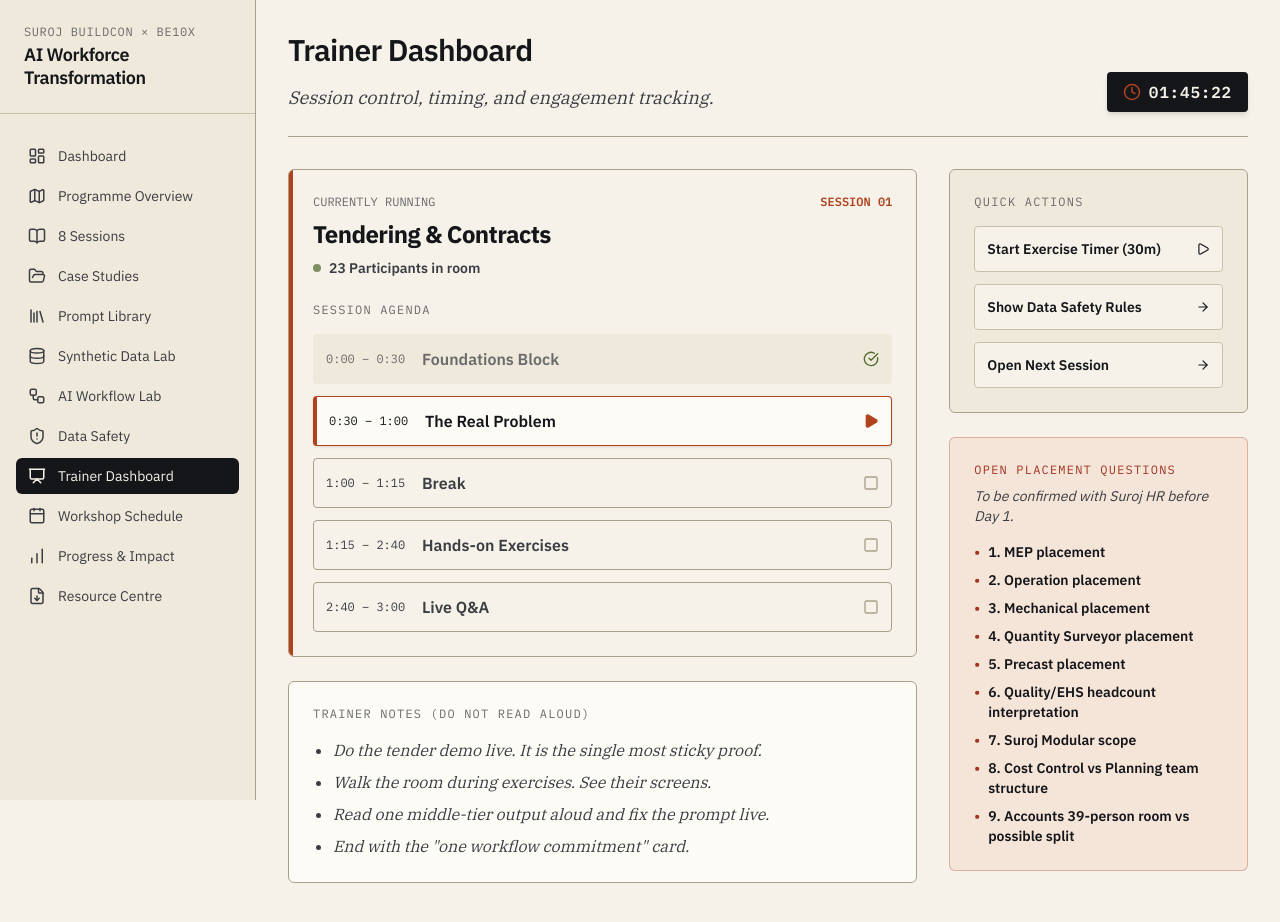
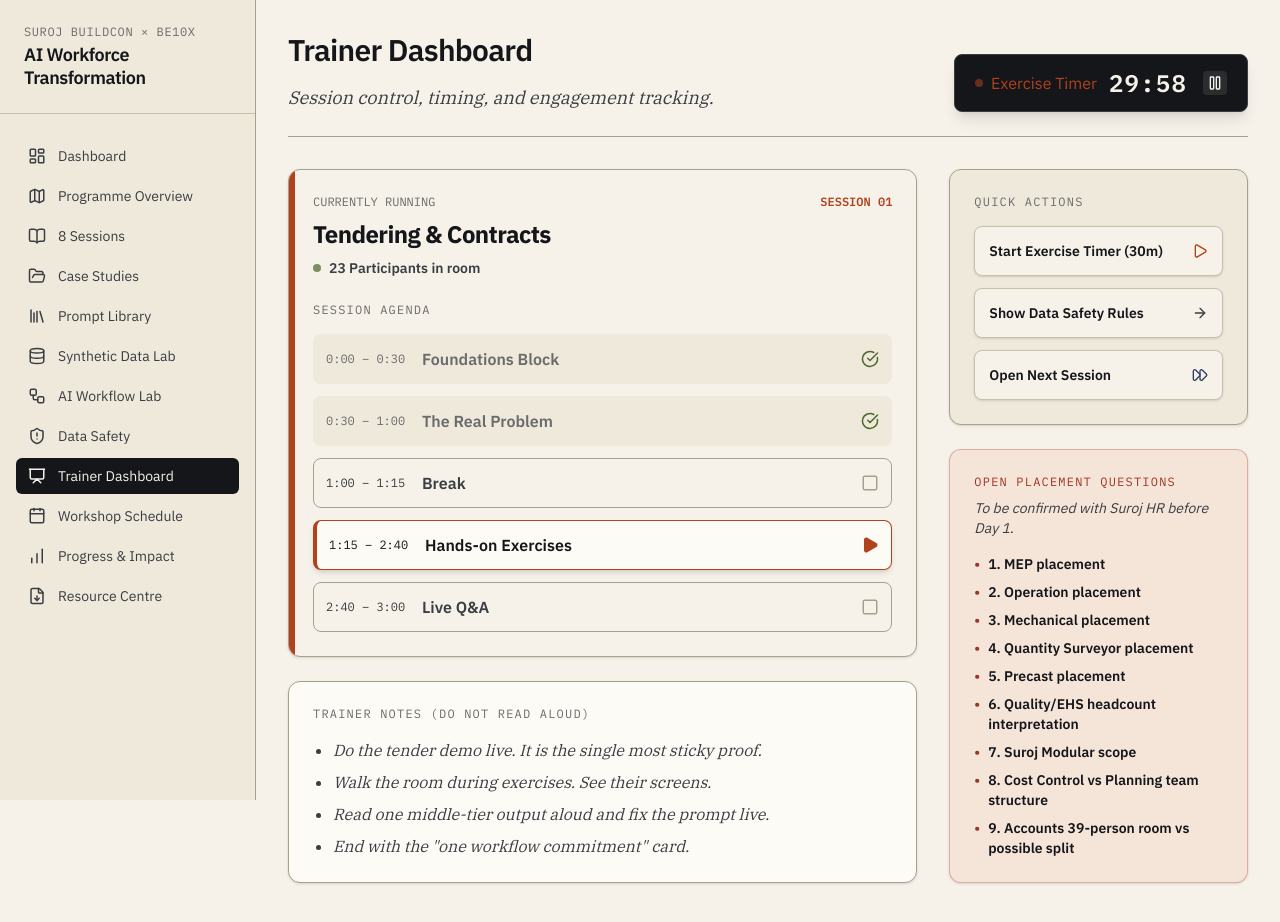
Before and after one commit to pruthvirajtarode/SUROJ-AI-WORKFORCE, a React (Vite) app: page /trainer in a window 1280 px wide. Both pictures are taken after a click on the button "Start Exercise Timer (30m)". Shown: the top 922 px of the page. Built offline with nearby package versions, Linux system fonts and the light colour scheme.

Commit message:
Fix interactiveness of Trainer Dashboard and Case Studies

```diff
--- a/src/pages/CaseStudies.tsx
+++ b/src/pages/CaseStudies.tsx
@@ -1,4 +1,5 @@
 import React from 'react';
+import { Link } from 'react-router-dom';
 import { ArrowRight, BookOpen, AlertTriangle, Lightbulb, TrendingUp } from 'lucide-react';
 import { motion } from 'framer-motion';
 
@@ -126,7 +127,7 @@ const CaseStudies = () => {
                 </div>
               </div>
 
-              <div className="bg-paper-2 border-t border-rule-2 p-5 flex justify-between items-center group cursor-pointer hover:bg-paper-3 transition-colors">
+              <Link to="/workflow-lab" className="bg-paper-2 border-t border-rule-2 p-5 flex justify-between items-center group cursor-pointer hover:bg-paper-3 transition-colors block">
                 <div className="flex items-center text-sm font-bold text-ink-2 group-hover:text-ink transition-colors">
                   <BookOpen size={16} className="mr-2" />
                   View Full Workflow
@@ -137,7 +138,7 @@ const CaseStudies = () => {
                 >
                   <ArrowRight size={18} className="text-ink-2 group-hover:text-ink" />
                 </motion.div>
-              </div>
+              </Link>
             </motion.div>
           )
         })}
--- a/src/pages/TrainerDashboard.tsx
+++ b/src/pages/TrainerDashboard.tsx
@@ -1,67 +1,159 @@
-import React from 'react';
-import { Play, Square, CheckCircle, Clock } from 'lucide-react';
-import { sessions } from '../data/sessions';
+import React, { useState, useEffect } from 'react';
+import { Play, Square, CheckCircle, Clock, ArrowRight, Pause, FastForward } from 'lucide-react';
+import { useNavigate } from 'react-router-dom';
+import { motion, AnimatePresence } from 'framer-motion';
+
+const defaultAgenda = [
+  { id: 1, time: '0:00 – 0:30', name: 'Foundations Block', status: 'done' },
+  { id: 2, time: '0:30 – 1:00', name: 'The Real Problem', status: 'current' },
+  { id: 3, time: '1:00 – 1:15', name: 'Break', status: 'pending' },
+  { id: 4, time: '1:15 – 2:40', name: 'Hands-on Exercises', status: 'pending' },
+  { id: 5, time: '2:40 – 3:00', name: 'Live Q&A', status: 'pending' }
+];
 
 const TrainerDashboard = () => {
+  const navigate = useNavigate();
+  const [agenda, setAgenda] = useState(defaultAgenda);
+  const [timeLeft, setTimeLeft] = useState<number | null>(null); // In seconds
+  const [timerRunning, setTimerRunning] = useState(false);
+  const [sessionNum, setSessionNum] = useState(1);
+
+  // Timer logic
+  useEffect(() => {
+    let interval: ReturnType<typeof setInterval>;
+    if (timerRunning && timeLeft !== null && timeLeft > 0) {
+      interval = setInterval(() => {
+        setTimeLeft(prev => prev !== null ? prev - 1 : null);
+      }, 1000);
+    } else if (timeLeft === 0) {
+      setTimerRunning(false);
+    }
+    return () => clearInterval(interval);
+  }, [timerRunning, timeLeft]);
+
+  const formatTime = (seconds: number) => {
+    const m = Math.floor(seconds / 60);
+    const s = seconds % 60;
+    return `${m.toString().padStart(2, '0')}:${s.toString().padStart(2, '0')}`;
+  };
+
+  const handleStartExercise = () => {
+    setTimeLeft(30 * 60); // 30 mins
+    setTimerRunning(true);
+    // Auto-advance agenda to Exercises
+    const updated = agenda.map(item => {
+      if (item.name === 'Hands-on Exercises') return { ...item, status: 'current' };
+      if (item.status === 'current') return { ...item, status: 'done' };
+      return item;
+    });
+    setAgenda(updated);
+  };
+
+  const setAgendaStatus = (id: number, status: string) => {
+    const updated = agenda.map(item => {
+      if (item.status === 'current' && status === 'current') return { ...item, status: 'done' };
+      if (item.id === id) return { ...item, status };
+      return item;
+    });
+    setAgenda(updated);
+  };
+
   return (
-    <div className="space-y-8 pb-12 max-w-5xl">
-      <div className="border-b border-rule-2 pb-6 flex justify-between items-end">
+    <motion.div
+      initial={{ opacity: 0 }}
+      animate={{ opacity: 1 }}
+      className="space-y-8 pb-12 max-w-5xl"
+    >
+      <div className="border-b border-rule-2 pb-6 flex flex-col md:flex-row md:justify-between md:items-end gap-4">
         <div>
           <h1 className="text-3xl font-semibold mb-4">Trainer Dashboard</h1>
           <p className="text-lg text-ink-2 font-serif italic">
             Session control, timing, and engagement tracking.
           </p>
         </div>
-        <div className="bg-ink text-paper px-4 py-2 rounded flex items-center shadow-md">
-          <Clock size={18} className="mr-2 text-rust" />
-          <span className="font-mono font-bold tracking-wider">01:45:22</span>
+        <div className="bg-ink text-paper px-5 py-3 rounded-lg flex items-center shadow-lg border border-ink-2">
+          {timeLeft !== null ? (
+            <>
+              <div className="mr-3 text-rust flex items-center">
+                {timerRunning ? <div className="w-2 h-2 bg-rust rounded-full animate-pulse mr-2"></div> : null}
+                Exercise Timer
+              </div>
+              <span className={`font-mono text-2xl font-bold tracking-wider ${timeLeft < 300 ? 'text-danger' : 'text-paper'}`}>
+                {formatTime(timeLeft)}
+              </span>
+              <button
+                onClick={() => setTimerRunning(!timerRunning)}
+                className="ml-4 p-1 bg-paper/10 hover:bg-paper/20 rounded transition-colors"
+              >
+                {timerRunning ? <Pause size={16} /> : <Play size={16} />}
+              </button>
+            </>
+          ) : (
+            <>
+              <Clock size={18} className="mr-2 text-rust" />
+              <span className="font-mono text-lg font-bold tracking-wider">
+                {new Date().toLocaleTimeString([], { hour: '2-digit', minute: '2-digit' })}
+              </span>
+            </>
+          )}
         </div>
       </div>
 
       <div className="grid grid-cols-1 lg:grid-cols-3 gap-8">
         <div className="lg:col-span-2 space-y-6">
-          <div className="bg-paper border border-rule-2 rounded-md p-6 relative overflow-hidden">
-            <div className="absolute top-0 left-0 w-1 h-full bg-rust"></div>
+          <div className="bg-paper border border-rule-2 rounded-xl p-6 relative overflow-hidden shadow-sm">
+            <div className="absolute top-0 left-0 w-1.5 h-full bg-rust"></div>
             <div className="flex justify-between mb-2">
               <span className="font-mono text-xs text-ink-3 uppercase">Currently Running</span>
-              <span className="font-mono text-xs font-bold text-rust">SESSION 01</span>
+              <span className="font-mono text-xs font-bold text-rust">SESSION 0{sessionNum}</span>
             </div>
-            <h2 className="text-2xl font-bold mb-2">Tendering & Contracts</h2>
+            <h2 className="text-2xl font-bold mb-2">
+              {sessionNum === 1 ? 'Tendering & Contracts' : 'EPC Bids & Design-Build'}
+            </h2>
             <div className="flex items-center text-sm font-semibold text-ink-2 mb-6">
               <div className="w-2 h-2 bg-ok rounded-full animate-pulse mr-2"></div>
-              23 Participants in room
+              {sessionNum === 1 ? '23' : '19'} Participants in room
             </div>
 
             <div className="space-y-4">
               <h4 className="font-mono text-xs text-ink-3 tracking-widest uppercase">Session Agenda</h4>
 
               <div className="space-y-3">
-                {[
-                  { time: '0:00 – 0:30', name: 'Foundations Block', status: 'done' },
-                  { time: '0:30 – 1:00', name: 'The Real Problem', status: 'current' },
-                  { time: '1:00 – 1:15', name: 'Break', status: 'pending' },
-                  { time: '1:15 – 2:40', name: 'Hands-on Exercises', status: 'pending' },
-                  { time: '2:40 – 3:00', name: 'Live Q&A', status: 'pending' }
-                ].map((item, i) => (
-                  <div key={i} className={`flex items-center p-3 rounded border ${
-                    item.status === 'done' ? 'bg-paper-2 border-transparent text-ink-3' :
-                    item.status === 'current' ? 'bg-[#FDFBF5] border-rust border-l-4 shadow-sm' :
-                    'bg-paper border-rule-2 text-ink-2'
-                  }`}>
-                    <div className="w-24 font-mono text-xs">{item.time}</div>
-                    <div className={`flex-1 font-semibold ${item.status === 'current' ? 'text-ink' : ''}`}>{item.name}</div>
-                    <div>
-                      {item.status === 'done' && <CheckCircle size={16} className="text-ok" />}
-                      {item.status === 'current' && <Play size={16} className="text-rust fill-rust" />}
-                      {item.status === 'pending' && <Square size={16} className="text-rule-2" />}
-                    </div>
-                  </div>
-                ))}
+                <AnimatePresence>
+                  {agenda.map((item) => (
+                    <motion.div
+                      layout
+                      key={item.id}
+                      className={`flex items-center p-3 rounded-lg border transition-all cursor-pointer group ${
+                        item.status === 'done' ? 'bg-paper-2 border-transparent text-ink-3' :
+                        item.status === 'current' ? 'bg-[#FDFBF5] border-rust border-l-4 shadow-md' :
+                        'bg-paper border-rule-2 text-ink-2 hover:border-ink/50'
+                      }`}
+                      onClick={() => setAgendaStatus(item.id, item.status === 'done' ? 'pending' : 'done')}
+                    >
+                      <div className="w-24 font-mono text-xs">{item.time}</div>
+                      <div className={`flex-1 font-semibold transition-colors ${item.status === 'current' ? 'text-ink' : ''}`}>{item.name}</div>
+                      <div className="flex items-center gap-2">
+                        {item.status === 'pending' && (
+                          <button
+                            onClick={(e) => { e.stopPropagation(); setAgendaStatus(item.id, 'current'); }}
+                            className="hidden group-hover:flex items-center px-2 py-1 text-xs bg-paper-2 border border-rule rounded mr-2 hover:bg-ink hover:text-paper transition-colors"
+                          >
+                            Set Active
+                          </button>
+                        )}
+                        {item.status === 'done' && <CheckCircle size={18} className="text-ok" />}
+                        {item.status === 'current' && <Play size={18} className="text-rust fill-rust" />}
+                        {item.status === 'pending' && <Square size={18} className="text-rule-2 group-hover:text-ink-3 transition-colors" />}
+                      </div>
+                    </motion.div>
+                  ))}
+                </AnimatePresence>
               </div>
             </div>
           </div>
 
-          <div className="bg-[#FDFBF5] border border-rule-2 rounded-md p-6">
+          <div className="bg-[#FDFBF5] border border-rule-2 rounded-xl p-6 shadow-sm">
             <h4 className="font-mono text-xs text-ink-3 tracking-widest uppercase mb-4">Trainer Notes (Do NOT read aloud)</h4>
             <ul className="list-disc pl-5 space-y-2 text-ink-2 italic font-serif">
               <li>Do the tender demo live. It is the single most sticky proof.</li>
@@ -73,25 +165,45 @@ const TrainerDashboard = () => {
         </div>
 
         <div className="space-y-6">
-          <div className="bg-paper-2 border border-rule-2 rounded-md p-6">
+          <div className="bg-paper-2 border border-rule-2 rounded-xl p-6 shadow-sm">
             <h4 className="font-mono text-xs text-ink-3 tracking-widest uppercase mb-4">Quick Actions</h4>
             <div className="space-y-3">
-              <button className="w-full text-left p-3 bg-paper border border-rule rounded hover:bg-paper-3 transition-colors text-sm font-semibold flex justify-between items-center">
+              <motion.button
+                whileHover={{ scale: 1.02 }}
+                whileTap={{ scale: 0.98 }}
+                onClick={handleStartExercise}
+                className="w-full text-left p-3.5 bg-paper border border-rule rounded-lg hover:bg-paper-3 transition-colors text-sm font-semibold flex justify-between items-center shadow-sm"
+              >
                 <span>Start Exercise Timer (30m)</span>
-                <Play size={14} />
-              </button>
-              <button className="w-full text-left p-3 bg-paper border border-rule rounded hover:bg-paper-3 transition-colors text-sm font-semibold flex justify-between items-center">
+                <Play size={16} className="text-rust" />
+              </motion.button>
+
+              <motion.button
+                whileHover={{ scale: 1.02 }}
+                whileTap={{ scale: 0.98 }}
+                onClick={() => navigate('/data-safety')}
+                className="w-full text-left p-3.5 bg-paper border border-rule rounded-lg hover:bg-paper-3 transition-colors text-sm font-semibold flex justify-between items-center shadow-sm"
+              >
                 <span>Show Data Safety Rules</span>
-                <ArrowRight size={14} />
-              </button>
-              <button className="w-full text-left p-3 bg-paper border border-rule rounded hover:bg-paper-3 transition-colors text-sm font-semibold flex justify-between items-center">
+                <ArrowRight size={16} className="text-ink-2" />
+              </motion.button>
+
+              <motion.button
+                whileHover={{ scale: 1.02 }}
+                whileTap={{ scale: 0.98 }}
+                onClick={() => {
+                  setSessionNum(prev => prev === 1 ? 2 : 1);
+                  setAgenda(defaultAgenda);
+                }}
+                className="w-full text-left p-3.5 bg-paper border border-rule rounded-lg hover:bg-paper-3 transition-colors text-sm font-semibold flex justify-between items-center shadow-sm"
+              >
                 <span>Open Next Session</span>
-                <ArrowRight size={14} />
-              </button>
+                <FastForward size={16} className="text-indigo" />
+              </motion.button>
             </div>
           </div>
 
-          <div className="bg-[#F5E4D8] border border-danger/30 rounded-md p-6">
+          <div className="bg-[#F5E4D8] border border-danger/30 rounded-xl p-6 shadow-sm">
             <h4 className="font-mono text-xs text-danger tracking-widest uppercase mb-2">Open Placement Questions</h4>
             <p className="text-sm text-ink-2 mb-4 italic">To be confirmed with Suroj HR before Day 1.</p>
             <ul className="text-sm space-y-2 font-semibold">
@@ -126,10 +238,8 @@ const TrainerDashboard = () => {
           </div>
         </div>
       </div>
-    </div>
+    </motion.div>
   );
 };
 
-// Quick fix for ArrowRight icon not imported
-import { ArrowRight } from 'lucide-react';
 export default TrainerDashboard;
```
